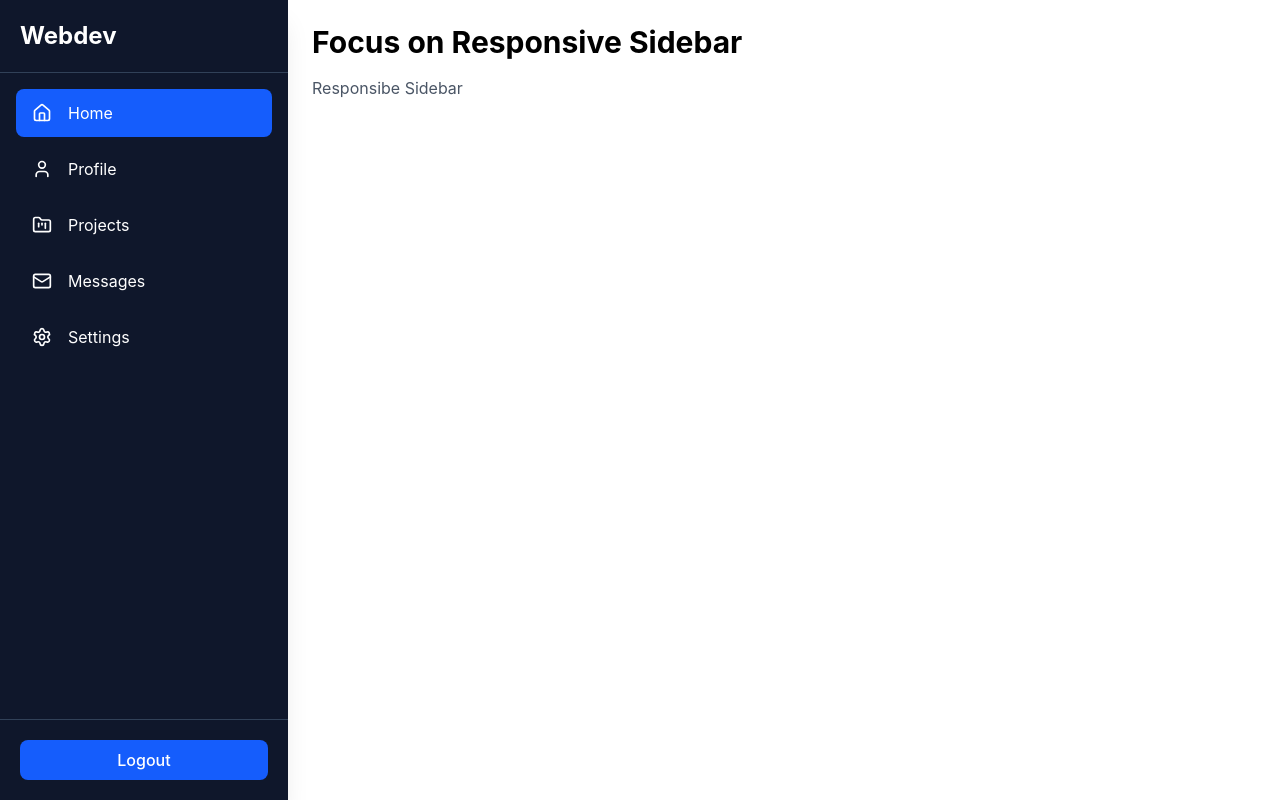
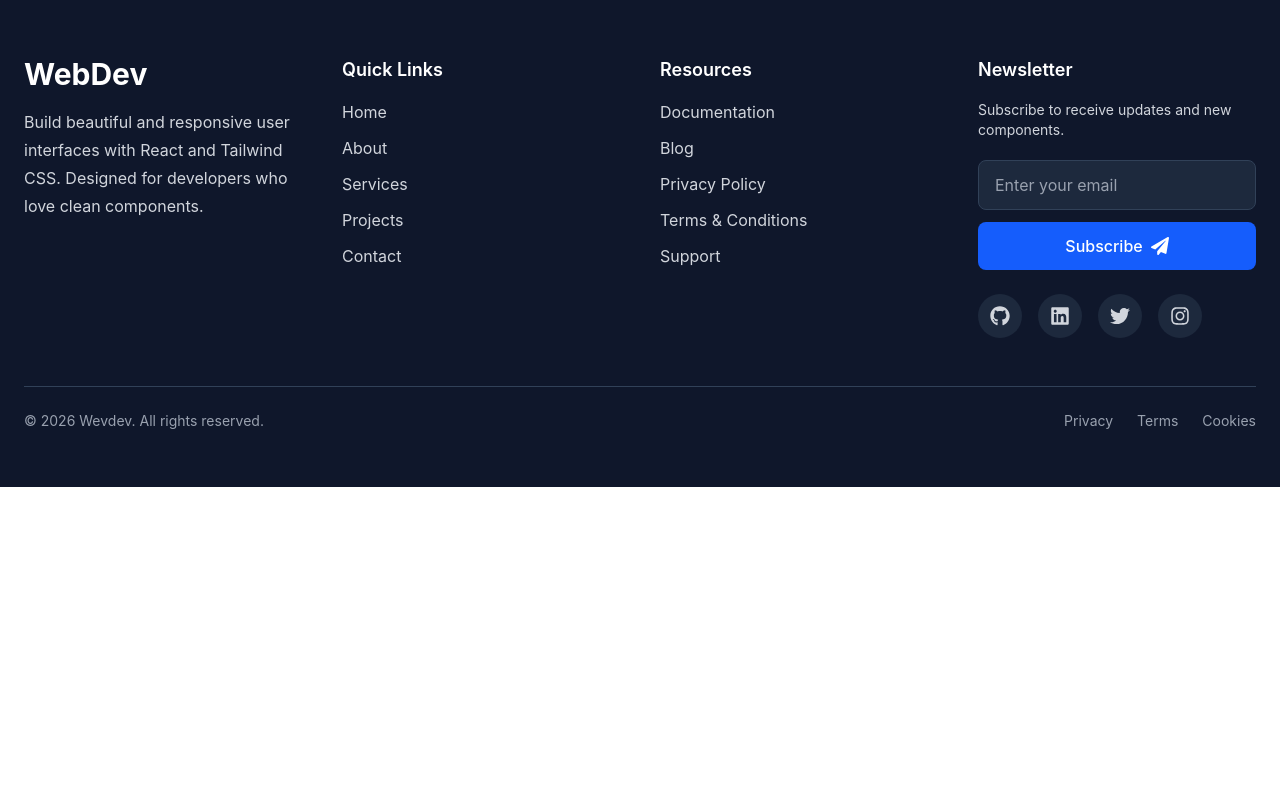
Before and after one commit to webdev-vivek/web-ui-components, a React (Vite) app in the folder web-components/: page / in a window 1280 px wide. Built offline with nearby package versions, Linux system fonts and the light colour scheme.

Commit message:
Add Footer

```diff
--- a/web-components/package.json
+++ b/web-components/package.json
@@ -11,9 +11,10 @@
   },
   "dependencies": {
     "@tailwindcss/vite": "^4.3.1",
-    "lucide-react": "^1.22.0",
+    "lucide-react": "^1.23.0",
     "react": "^19.2.7",
     "react-dom": "^19.2.7",
+    "react-icons": "^5.7.0",
     "tailwindcss": "^4.3.1"
   },
   "devDependencies": {
--- a/web-components/src/App.jsx
+++ b/web-components/src/App.jsx
@@ -2,6 +2,7 @@ import React from "react";
 import Navbar from "./components/Navbar";
 import Button from "./components/Button";
 import Sidebar from "./components/Sidebar";
+import Footer from "./components/Footer";
 
 const App = () => {
   return (
@@ -9,7 +10,8 @@ const App = () => {
       <div>
         {/* <Navbar /> */}
         {/* <Button /> */}
-        <Sidebar />
+        {/* <Sidebar /> */}
+        <Footer />
       </div>
     </>
   );
--- /dev/null
+++ b/web-components/src/components/Footer.jsx
@@ -0,0 +1,170 @@
+import {
+  FaGithub,
+  FaLinkedin,
+  FaTwitter,
+  FaInstagram,
+  FaPaperPlane,
+} from "react-icons/fa";
+
+const Footer = () => {
+  const quickLinks = [
+    "Home",
+    "About",
+    "Services",
+    "Projects",
+    "Contact",
+  ];
+
+  const resources = [
+    "Documentation",
+    "Blog",
+    "Privacy Policy",
+    "Terms & Conditions",
+    "Support",
+  ];
+
+  return (
+    <footer className="bg-slate-900 text-gray-300">
+      <div className="mx-auto max-w-7xl px-6 py-14">
+        <div className="grid gap-10 sm:grid-cols-2 lg:grid-cols-4">
+          {/* Brand */}
+          <div>
+            <h2 className="text-3xl font-bold text-white">
+              WebDev
+            </h2>
+
+            <p className="mt-4 leading-7">
+              Build beautiful and responsive user interfaces
+              with React and Tailwind CSS. Designed for
+              developers who love clean components.
+            </p>
+          </div>
+
+          {/* Quick Links */}
+          <div>
+            <h3 className="mb-4 text-lg font-semibold text-white">
+              Quick Links
+            </h3>
+
+            <ul className="space-y-3">
+              {quickLinks.map((link) => (
+                <li key={link}>
+                  <a
+                    href="#"
+                    className="transition hover:text-white"
+                  >
+                    {link}
+                  </a>
+                </li>
+              ))}
+            </ul>
+          </div>
+
+          {/* Resources */}
+          <div>
+            <h3 className="mb-4 text-lg font-semibold text-white">
+              Resources
+            </h3>
+
+            <ul className="space-y-3">
+              {resources.map((item) => (
+                <li key={item}>
+                  <a
+                    href="#"
+                    className="transition hover:text-white"
+                  >
+                    {item}
+                  </a>
+                </li>
+              ))}
+            </ul>
+          </div>
+
+          {/* Newsletter */}
+          <div>
+            <h3 className="mb-4 text-lg font-semibold text-white">
+              Newsletter
+            </h3>
+
+            <p className="mb-5 text-sm">
+              Subscribe to receive updates and new
+              components.
+            </p>
+
+            <form className="flex flex-col gap-3">
+              <input
+                type="email"
+                placeholder="Enter your email"
+                className="rounded-lg border border-slate-700 bg-slate-800 px-4 py-3 text-white placeholder:text-gray-400 focus:border-blue-500 focus:outline-none"
+              />
+
+              <button
+                className="flex items-center justify-center gap-2 rounded-lg bg-blue-600 px-5 py-3 font-medium text-white transition hover:bg-blue-700"
+              >
+                Subscribe
+                <FaPaperPlane size={18} />
+              </button>
+            </form>
+
+            {/* Social Icons */}
+            <div className="mt-6 flex gap-4">
+              <a
+                href="#"
+                className="rounded-full bg-slate-800 p-3 transition hover:bg-blue-600"
+              >
+                <FaGithub size={20} />
+              </a>
+
+              <a
+                href="#"
+                className="rounded-full bg-slate-800 p-3 transition hover:bg-blue-600"
+              >
+                <FaLinkedin size={20} />
+              </a>
+
+              <a
+                href="#"
+                className="rounded-full bg-slate-800 p-3 transition hover:bg-blue-600"
+              >
+                <FaTwitter size={20} />
+              </a>
+
+              <a
+                href="#"
+                className="rounded-full bg-slate-800 p-3 transition hover:bg-blue-600"
+              >
+                <FaInstagram size={20} />
+              </a>
+            </div>
+          </div>
+        </div>
+
+        {/* Bottom Section */}
+        <div className="mt-12 border-t border-slate-700 pt-6">
+          <div className="flex flex-col items-center justify-between gap-4 text-sm text-gray-400 md:flex-row">
+            <p>
+              © {new Date().getFullYear()} Wevdev. All rights
+              reserved.
+            </p>
+
+            <div className="flex gap-6">
+              <a href="#" className="hover:text-white">
+                Privacy
+              </a>
+
+              <a href="#" className="hover:text-white">
+                Terms
+              </a>
+
+              <a href="#" className="hover:text-white">
+                Cookies
+              </a>
+            </div>
+          </div>
+        </div>
+      </div>
+    </footer>
+  );
+};
+
+export default Footer;
```
Also changed, not shown: 1 other file (tests, documents, lock files or other folders).
